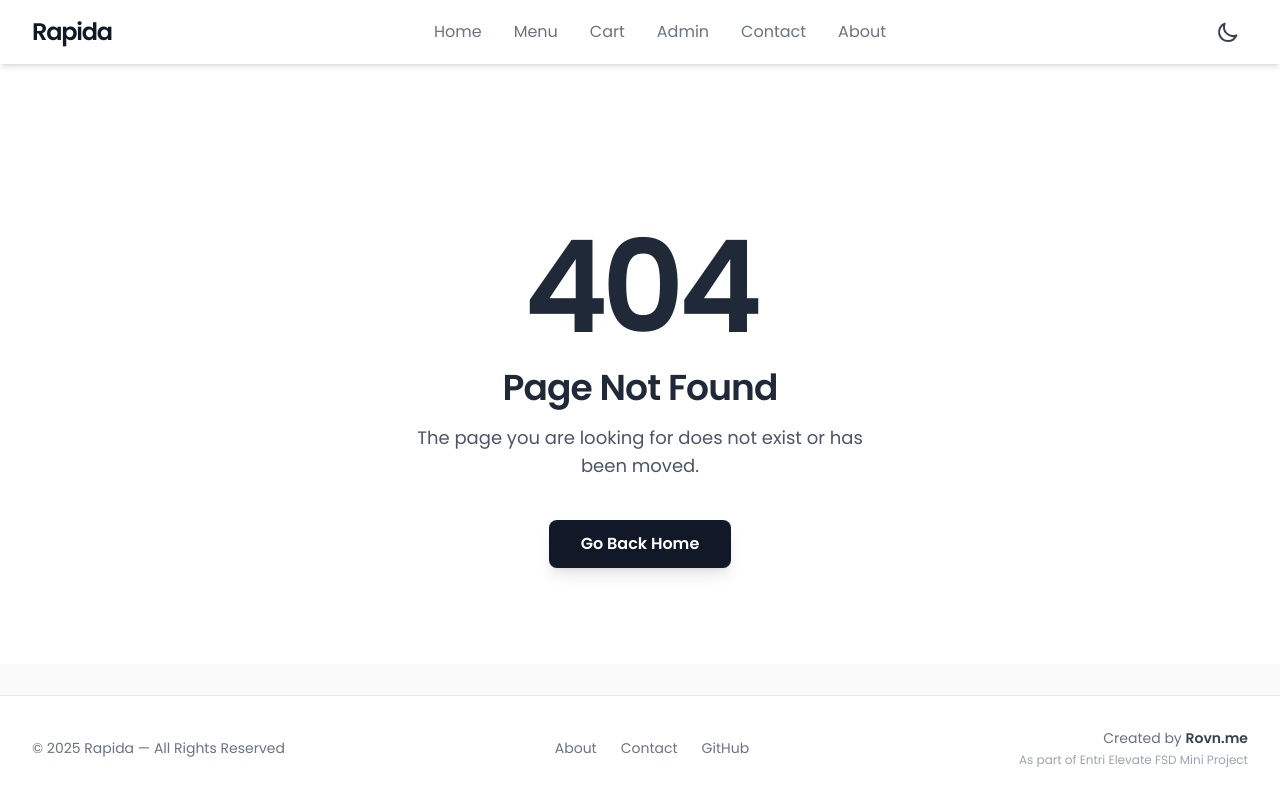
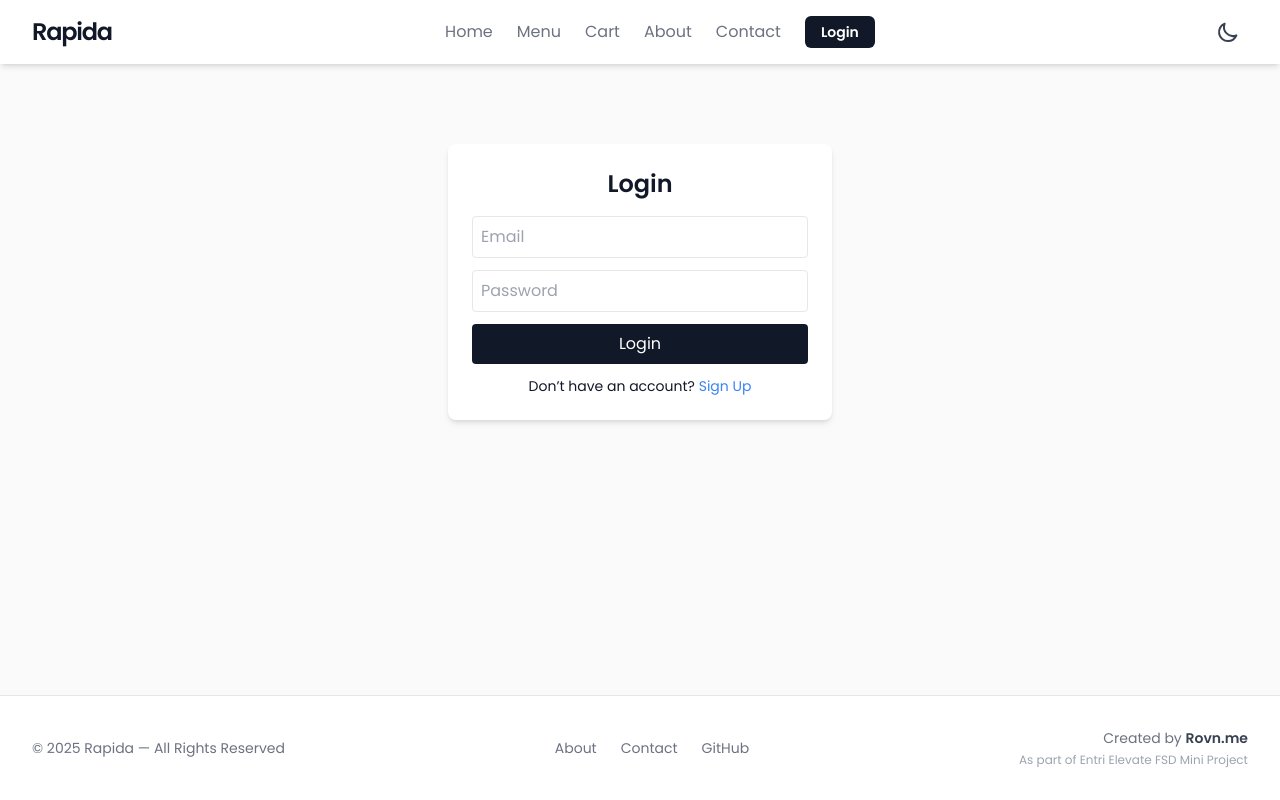
Before and after one commit to rovxn/Rapida-App, a React (Vite) app: page /login in a window 1280 px wide. Built offline with nearby package versions, Linux system fonts and the light colour scheme.

Commit message:
functionality 95% done

```diff
--- a/package.json
+++ b/package.json
@@ -14,7 +14,8 @@
     "react": "^19.1.1",
     "react-dom": "^19.1.1",
     "react-redux": "^9.2.0",
-    "react-router-dom": "^7.9.4"
+    "react-router-dom": "^7.9.4",
+    "sonner": "^2.0.7"
   },
   "devDependencies": {
     "@eslint/js": "^9.36.0",
--- a/src/App.jsx
+++ b/src/App.jsx
@@ -1,14 +1,23 @@
-import { BrowserRouter as Router, Routes, Route } from 'react-router-dom';
-import Navbar from './components/Navbar';
-import Footer from './components/Footer';
-import Home from './pages/Home';
-import Menu from './pages/Menu';
-import Admin from './pages/Admin';
-import Cart from './pages/Cart';
-import Checkout from './pages/CheckOut';
-import NotFound from './pages/NotFound';
-import Contact from './pages/Contact';
-import About from './pages/About';
+import { BrowserRouter as Router, Routes, Route } from "react-router-dom";
+import Navbar from "./components/Navbar";
+import Footer from "./components/Footer";
+import Home from "./pages/Home";
+import Menu from "./pages/Menu";
+import Admin from "./pages/Admin";
+import Cart from "./pages/Cart";
+import Checkout from "./pages/CheckOut";
+import NotFound from "./pages/NotFound";
+import Contact from "./pages/Contact";
+import About from "./pages/About";
+import { useSelector } from 'react-redux';
+import { Navigate } from "react-router-dom";
+import Login from "./pages/Login";
+import Signup from "./pages/Signup";
+
+const ProtectedRoute = ({ children }) => {
+  const { isAuthenticated } = useSelector((state) => state.auth);
+  return isAuthenticated ? children : <Navigate to="/login" replace />;
+};
 
 export default function App() {
   return (
@@ -19,12 +28,37 @@ export default function App() {
           <Routes>
             <Route path="/" element={<Home />} />
             <Route path="/menu" element={<Menu />} />
-            <Route path="/cart" element={<Cart />} />
-            <Route path="/checkout" element={<Checkout />} />
-            <Route path="/admin" element={<Admin />} />
             <Route path="*" element={<NotFound />} />
+            <Route path="/login" element={<Login />} />
+            <Route path="/signup" element={<Signup />} />
             <Route path="/contact" element={<Contact />} />
             <Route path="/about" element={<About />} />
+
+            {/* Protected Pages */}
+            <Route
+              path="/cart"
+              element={
+                <ProtectedRoute>
+                  <Cart />
+                </ProtectedRoute>
+              }
+            />
+            <Route
+              path="/checkout"
+              element={
+                <ProtectedRoute>
+                  <Checkout />
+                </ProtectedRoute>
+              }
+            />
+            <Route
+              path="/admin"
+              element={
+                <ProtectedRoute>
+                  <Admin />
+                </ProtectedRoute>
+              }
+            />
           </Routes>
         </main>
         <Footer />
--- /dev/null
+++ b/src/RevampApp.jsx
@@ -0,0 +1,15 @@
+import React from 'react'
+import { BrowserRouter as Router, Routes, Route } from 'react-router-dom';
+import { NewHome } from './pages/New/Home'
+
+export const RevampApp = () => {
+  return (
+    <Router>
+        <div>
+            <Routes>
+                <Route path="/" element={<NewHome />} />
+            </Routes>
+        </div>
+    </Router>
+  )
+}
--- a/src/components/Navbar.jsx
+++ b/src/components/Navbar.jsx
@@ -1,9 +1,9 @@
+import { useDispatch, useSelector } from 'react-redux';
+import { logout } from '../store/authSlice';
+import { Link } from 'react-router-dom';
 import { useState, useEffect } from 'react';
-import { Link } from 'react-router-dom';
-import { useSelector } from 'react-redux';
 
 // --- SVG Icons for the theme ---
-// (Assuming these are in the same file or imported)
 
 // Sun icon for Light Mode
 const IconSun = () => (
@@ -35,57 +35,51 @@ const IconClose = () => (
 // --- End of SVG Icons ---
 
 export default function Navbar() {
-  // --- FIX ---
-  // Use .reduce() to sum the 'quantity' of each item, starting from 0.
+  const dispatch = useDispatch();
+  const { isAuthenticated, user } = useSelector((state) => state.auth);
+  // Use .reduce() to get the total item count
   const totalItemCount = useSelector((state) =>
     state.cart.items.reduce((total, item) => total + item.quantity, 0)
   );
-  // --- END FIX ---
+  const [darkMode, setDarkMode] = useState(false);
+  const [open, setOpen] = useState(false);
 
-  const [open, setOpen] = useState(false);
-  const [darkMode, setDarkMode] = useState(false);
-
-  // Effect for setting dark mode preference
   useEffect(() => {
+    // Set initial state from localStorage or system preference
     const savedMode = JSON.parse(localStorage.getItem('darkMode'));
     const systemPrefersDark = window.matchMedia && window.matchMedia('(prefers-color-scheme: dark)').matches;
     setDarkMode(savedMode !== null ? savedMode : systemPrefersDark);
   }, []);
 
-  // Effect for applying dark mode and saving to localStorage
   useEffect(() => {
+    // Apply dark mode to <html> and save to localStorage
     document.documentElement.classList.toggle('dark', darkMode);
     localStorage.setItem('darkMode', JSON.stringify(darkMode));
   }, [darkMode]);
 
-  // Reusable nav link array
   const navLinks = [
     { to: '/', label: 'Home' },
     { to: '/menu', label: 'Menu' },
     { to: '/cart', label: 'Cart' },
-    { to: '/admin', label: 'Admin' },
+    { to: '/about', label: 'About' },
     { to: '/contact', label: 'Contact' },
-    { to: '/about', label: 'About' },
-
   ];
 
-  // Helper component for the Cart link content
+  // Helper for Cart Link content
   const CartLinkContent = () => (
     <div className="flex items-center gap-1.5">
       Cart
-      {/* Use totalItemCount */}
       {totalItemCount > 0 && (
-        <span
-          className="flex items-center justify-center w-5 h-5
-                     bg-gray-900 text-white text-xs
-                     dark:bg-white dark:text-gray-900
-                     font-bold rounded-full"
-        >
+        <span className="flex items-center justify-center w-5 h-5 bg-gray-900 text-white text-xs dark:bg-white dark:text-gray-900 font-bold rounded-full">
           {totalItemCount}
         </span>
       )}
     </div>
   );
+
+  // Reusable themed link style
+  const themedLink = "relative group font-poppins font-medium text-gray-500 dark:text-gray-400 hover:text-gray-900 dark:hover:text-white transition-colors duration-300";
+  const underline = "absolute left-0 -bottom-1 h-0.5 bg-gray-900 dark:bg-white w-0 transition-all duration-300 group-hover:w-full";
 
   return (
     <nav className="bg-white dark:bg-gray-900 shadow-md fixed top-0 w-full z-50">
@@ -101,24 +95,48 @@ export default function Navbar() {
             Rapida
           </Link>
 
-          {/* Desktop Nav Links */}
-          <div className="hidden md:flex gap-8">
+          {/* Desktop Nav Links & Auth */}
+          <div className="hidden md:flex gap-6 items-center">
             {navLinks.map((link) => (
-              <Link
-                key={link.to}
-                to={link.to}
-                className="relative group font-poppins font-medium text-gray-500 dark:text-gray-400 hover:text-gray-900 dark:hover:text-white transition-colors duration-300"
-              >
+              <Link key={link.to} to={link.to} className={themedLink}>
                 {link.label === 'Cart' ? <CartLinkContent /> : link.label}
-                {/* Animated underline */}
-                <span className="absolute left-0 -bottom-1 h-0.5 bg-gray-900 dark:bg-white w-0 transition-all duration-300 group-hover:w-full"></span>
+                <span className={underline}></span>
               </Link>
             ))}
+
+            {/* Conditional Admin Link */}
+            {isAuthenticated && (
+              <Link to="/admin" className={themedLink}>
+                Admin
+                <span className={underline}></span>
+              </Link>
+            )}
+
+            {/* Auth Buttons */}
+            {isAuthenticated ? (
+              <>
+                <span className="font-poppins text-sm text-gray-600 dark:text-gray-300">
+                  Hi, {user?.name || 'User'}
+                </span>
+                <button
+                  onClick={() => dispatch(logout())}
+                  className="font-poppins text-sm font-semibold text-red-600 hover:text-red-800 dark:text-red-500 dark:hover:text-red-400 transition-colors"
+                >
+                  Logout
+                </button>
+              </>
+            ) : (
+              <Link
+                to="/login"
+                className="bg-gray-900 text-white px-4 py-1.5 rounded-md font-poppins text-sm font-semibold hover:bg-gray-700 dark:bg-white dark:text-gray-900 dark:hover:bg-gray-200 transition-colors"
+              >
+                Login
+              </Link>
+            )}
           </div>
 
-          {/* Right-side Icons */}
+          {/* Right-side Icons (Dark Mode & Mobile Toggle) */}
           <div className="flex gap-4 items-center">
-            {/* Dark Mode Toggle */}
             <button
               onClick={() => setDarkMode(!darkMode)}
               className="text-gray-700 dark:text-gray-300 hover:bg-gray-100 dark:hover:bg-gray-800 p-2 rounded-full transition-colors"
@@ -128,7 +146,6 @@ export default function Navbar() {
               {darkMode ? <IconSun /> : <IconMoon />}
             </button>
 
-            {/* Mobile Menu Toggle */}
             <button
               className="md:hidden text-gray-700 dark:text-gray-300"
               onClick={() => setOpen(!open)}
@@ -151,31 +168,44 @@ export default function Navbar() {
             <Link
               key={link.to}
               to={link.to}
-              className="font-poppins font-medium text-gray-700 dark:text-gray-300 hover:bg-gray-100 dark:hover:bg-gray-800 w-full p-3 rounded-lg"
+              className="font-poppins font-medium text-gray-700 dark:text-gray-300 hover:bg-gray-100 dark:hover:bg-gray-800 w-full p-3 rounded-lg text-center"
               onClick={() => setOpen(false)}
             >
-              {/* Special content for mobile cart link */}
-              {link.label === 'Cart' ? (
-                <div className="flex items-center justify-center gap-1.5">
-                  Cart
-                  {/* Use totalItemCount */}
-                  {totalItemCount > 0 && (
-                    <span
-                      className="flex items-center justify-center w-5 h-5
-                                 bg-gray-200 text-gray-800 text-xs
-                                 dark:bg-gray-700 dark:text-gray-200
-                                 font-bold rounded-full"
-                    >
-                      {totalItemCount}
-                    </span>
-                  )}
-                </div>
-              ) : (
-                <div className="text-center">{link.label}</div>
-              )}
+              {link.label === 'Cart' ? <CartLinkContent /> : link.label}
             </Link>
+          ))}
 
-          ))}
+          {/* Conditional Admin Link (Mobile) */}
+          {isAuthenticated && (
+            <Link
+              to="/admin"
+              className="font-poppins font-medium text-gray-700 dark:text-gray-300 hover:bg-gray-100 dark:hover:bg-gray-800 w-full p-3 rounded-lg text-center"
+              onClick={() => setOpen(false)}
+            >
+              Admin
+            </Link>
+          )}
+
+          {/* Auth Buttons (Mobile) */}
+          {isAuthenticated ? (
+            <button
+              onClick={() => {
+                dispatch(logout());
+                setOpen(false);
+              }}
+              className="font-poppins font-semibold text-red-600 dark:text-red-500 hover:bg-gray-100 dark:hover:bg-gray-800 w-full p-3 rounded-lg text-center"
+            >
+              Logout
+            </button>
+          ) : (
+            <Link
+              to="/login"
+              className="font-poppins font-semibold text-gray-700 dark:text-gray-300 bg-gray-100 dark:bg-gray-800 w-full p-3 rounded-lg text-center"
+              onClick={() => setOpen(false)}
+            >
+              Login
+            </Link>
+          )}
         </div>
       </div>
     </nav>
--- a/src/main.jsx
+++ b/src/main.jsx
@@ -4,9 +4,11 @@ import App from './App';
 import './index.css';
 import { Provider } from 'react-redux';
 import { store } from './store/store';
+import { RevampApp } from './RevampApp';
 
 ReactDOM.createRoot(document.getElementById('root')).render(
   <Provider store={store}>
-    <App />
+    <App/>
+    <RevampApp/>
   </Provider>
 );
--- /dev/null
+++ b/src/pages/Login.jsx
@@ -0,0 +1,65 @@
+import { useState } from 'react';
+import { useDispatch } from 'react-redux';
+import { login } from '../store/authSlice';
+import { Link, useNavigate } from 'react-router-dom';
+
+export default function Login() {
+  const dispatch = useDispatch();
+  const navigate = useNavigate();
+  const [form, setForm] = useState({ email: '', password: '' });
+  const [error, setError] = useState('');
+
+  const handleLogin = (e) => {
+    e.preventDefault();
+    const users = JSON.parse(localStorage.getItem('foodieUsers')) || [];
+    const user = users.find(
+      (u) => u.email === form.email && u.password === form.password
+    );
+
+    if (!user) {
+      setError('Invalid credentials!');
+      return;
+    }
+
+    dispatch(login(user));
+    navigate('/');
+  };
+
+  return (
+    <div className="pt-20 flex justify-center items-center">
+      <form
+        onSubmit={handleLogin}
+        className="bg-white dark:bg-gray-800 p-6 rounded-lg shadow-md w-96"
+      >
+        <h2 className="text-2xl font-bold mb-4 text-center">Login</h2>
+        {error && <p className="text-red-500 text-sm mb-3">{error}</p>}
+        <input
+          type="email"
+          placeholder="Email"
+          className="border p-2 rounded w-full mb-3"
+          value={form.email}
+          onChange={(e) => setForm({ ...form, email: e.target.value })}
+        />
+        <input
+          type="password"
+          placeholder="Password"
+          className="border p-2 rounded w-full mb-3"
+          value={form.password}
+          onChange={(e) => setForm({ ...form, password: e.target.value })}
+        />
+        <button
+          type="submit"
+          className="bg-gray-900 text-white w-full py-2 rounded hover:bg-gray-700"
+        >
+          Login
+        </button>
+        <p className="text-sm text-center mt-3">
+          Don’t have an account?{' '}
+          <Link to="/signup" className="text-blue-500">
+            Sign Up
+          </Link>
+        </p>
+      </form>
+    </div>
+  );
+}
--- /dev/null
+++ b/src/pages/New/Home.jsx
@@ -0,0 +1,7 @@
+import React from 'react'
+
+export const NewHome = () => {
+  return (
+    <div>NewHome</div>
+  )
+}
--- /dev/null
+++ b/src/pages/Signup.jsx
@@ -0,0 +1,75 @@
+import { useState } from 'react';
+import { useDispatch } from 'react-redux';
+import { signup } from '../store/authSlice';
+import { Link, useNavigate } from 'react-router-dom';
+
+export default function Signup() {
+  const dispatch = useDispatch();
+  const navigate = useNavigate();
+  const [form, setForm] = useState({ name: '', email: '', password: '' });
+  const [error, setError] = useState('');
+
+  const handleSignup = (e) => {
+    e.preventDefault();
+    if (!form.name || !form.email || !form.password) {
+      setError('All fields are required!');
+      return;
+    }
+
+    const users = JSON.parse(localStorage.getItem('foodieUsers')) || [];
+    const userExists = users.some((u) => u.email === form.email);
+    if (userExists) {
+      setError('User already exists!');
+      return;
+    }
+
+    dispatch(signup(form));
+    alert('Signup successful! Please login.');
+    navigate('/login');
+  };
+
+  return (
+    <div className="pt-20 flex justify-center items-center">
+      <form
+        onSubmit={handleSignup}
+        className="bg-white dark:bg-gray-800 p-6 rounded-lg shadow-md w-96"
+      >
+        <h2 className="text-2xl font-bold mb-4 text-center">Sign Up</h2>
+        {error && <p className="text-red-500 text-sm mb-3">{error}</p>}
+        <input
+          type="text"
+          placeholder="Name"
+          className="border p-2 rounded w-full mb-3"
+          value={form.name}
+          onChange={(e) => setForm({ ...form, name: e.target.value })}
+        />
+        <input
+          type="email"
+          placeholder="Email"
+          className="border p-2 rounded w-full mb-3"
+          value={form.email}
+          onChange={(e) => setForm({ ...form, email: e.target.value })}
+        />
+        <input
+          type="password"
+          placeholder="Password"
+          className="border p-2 rounded w-full mb-3"
+          value={form.password}
+          onChange={(e) => setForm({ ...form, password: e.target.value })}
+        />
+        <button
+          type="submit"
+          className="bg-gray-900 text-white w-full py-2 rounded hover:bg-gray-700"
+        >
+          Sign Up
+        </button>
+        <p className="text-sm text-center mt-3">
+          Already have an account?{' '}
+          <Link to="/login" className="text-blue-500">
+            Login
+          </Link>
+        </p>
+      </form>
+    </div>
+  );
+}
--- /dev/null
+++ b/src/store/authSlice.js
@@ -0,0 +1,34 @@
+import { createSlice } from '@reduxjs/toolkit';
+
+const storedUser = JSON.parse(localStorage.getItem('foodieUser'));
+const storedAuth = JSON.parse(localStorage.getItem('foodieAuth'));
+
+const authSlice = createSlice({
+  name: 'auth',
+  initialState: {
+    user: storedUser || null,
+    isAuthenticated: storedAuth || false,
+  },
+  reducers: {
+    signup: (state, action) => {
+      const users = JSON.parse(localStorage.getItem('foodieUsers')) || [];
+      users.push(action.payload);
+      localStorage.setItem('foodieUsers', JSON.stringify(users));
+    },
+    login: (state, action) => {
+      state.user = action.payload;
+      state.isAuthenticated = true;
+      localStorage.setItem('foodieUser', JSON.stringify(action.payload));
+      localStorage.setItem('foodieAuth', true);
+    },
+    logout: (state) => {
+      state.user = null;
+      state.isAuthenticated = false;
+      localStorage.removeItem('foodieUser');
+      localStorage.removeItem('foodieAuth');
+    },
+  },
+});
+
+export const { signup, login, logout } = authSlice.actions;
+export default authSlice.reducer;
--- a/src/store/store.js
+++ b/src/store/store.js
@@ -1,10 +1,12 @@
 import { configureStore } from '@reduxjs/toolkit';
 import productsReducer from './productsSlice';
 import cartReducer from './cartSlice';
+import authReducer from './authSlice';
 
 export const store = configureStore({
   reducer: {
     products: productsReducer,
     cart: cartReducer,
+    auth: authReducer,
   },
 });
```
Also changed, not shown: 1 other file (tests, documents, lock files or other folders).
